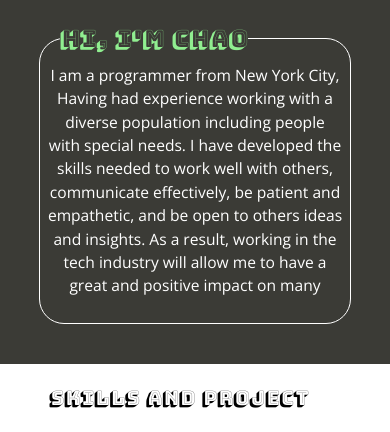
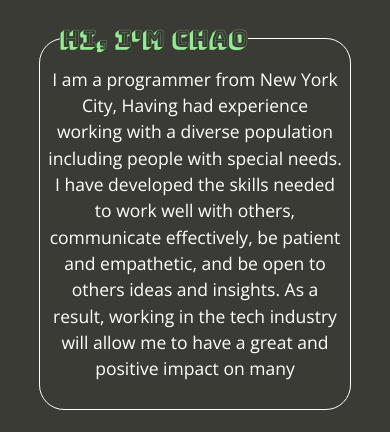
Before and after one commit to StudentCZ/my-website, a React (Create React App) app: page / in a window 390 px wide. Shown: the part 394-826 px from the top of the page. Built offline with nearby package versions, Linux system fonts and the light colour scheme.

Commit message:
change font size for textmobile view

```diff
--- a/src/components/Photo.module.css
+++ b/src/components/Photo.module.css
@@ -77,7 +77,7 @@
   }
 
   .text {
-    font-size: 4vw;
+    font-size: 4.5vw;
   }
   .header {
     top: -7vw;
```
